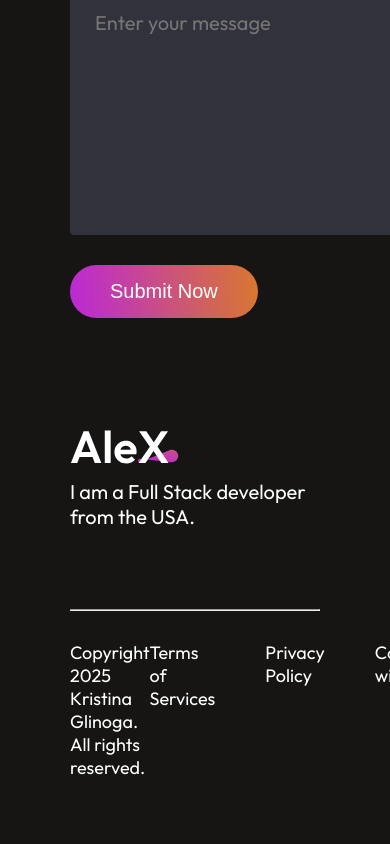
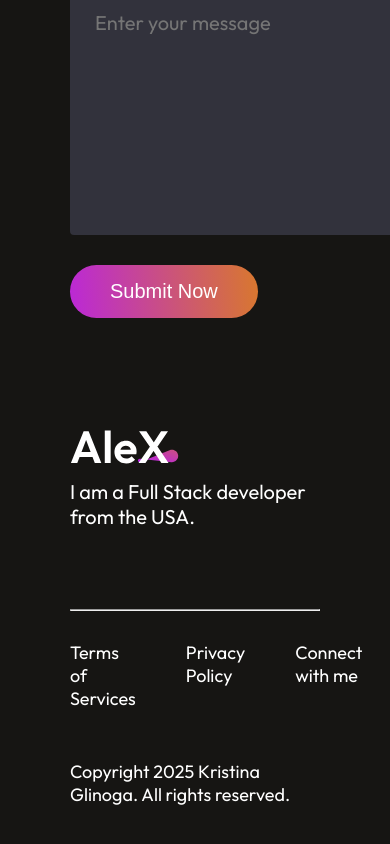
Before and after one commit to hellokristinafaye/portfolio-react, a React (Vite) app: page / in a window 390 px wide. Shown: the part 5349-6193 px from the top of the page. Before the commit the page ends 6128 px from the top, so only its background shows below. Built offline with nearby package versions, Linux system fonts and the light colour scheme.

Commit message:
finished footer styling

```diff
--- a/src/components/Footer/Footer.css
+++ b/src/components/Footer/Footer.css
@@ -40,4 +40,9 @@
         flex-direction: column;
         gap: 50px;
     }
+    .footer-bottom {
+        display: flex;
+        flex-direction: column-reverse;
+        margin-bottom: 50px;
+    }
 }
```
